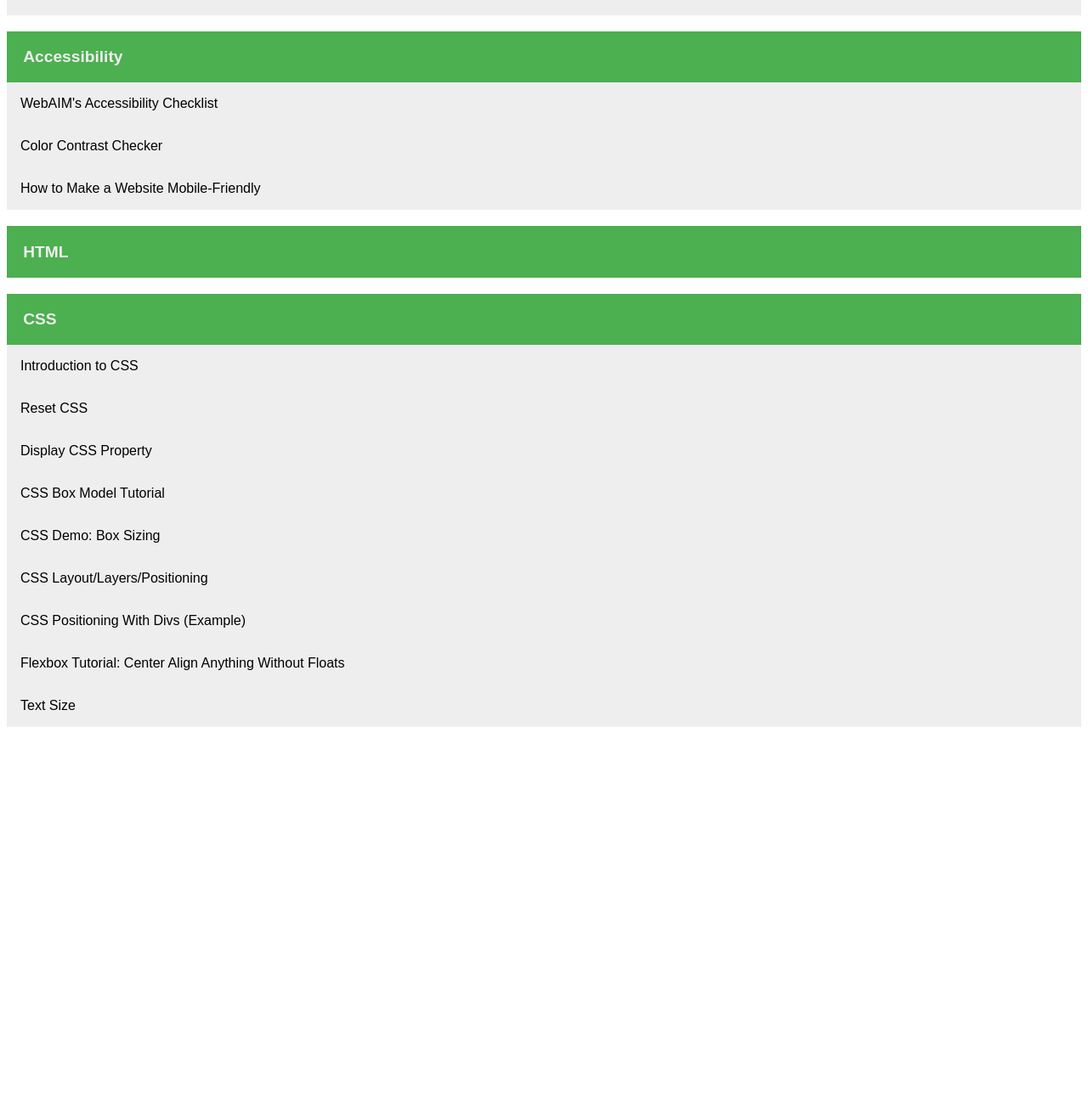
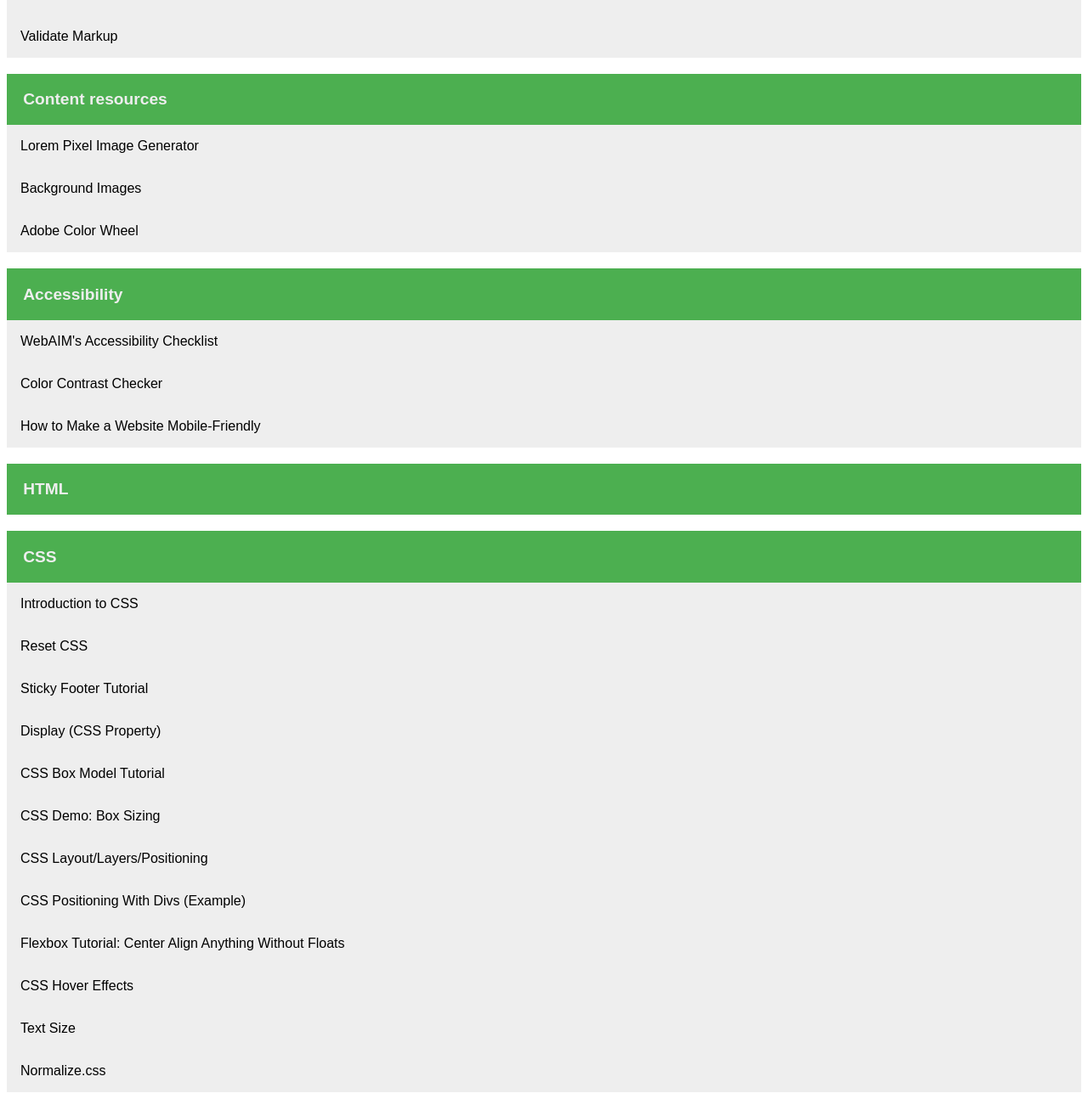
Before and after one commit to cfpaige/about, a plain HTML site: page index.html in a window 1280 px wide. Shown: the part 262-1556 px from the top of the page at 85% size. Before the commit the page ends 1126 px from the top, so only its background shows below. Drawn offline with Linux system fonts and the light colour scheme.

Commit message:
links update

```diff
--- a/index.html
+++ b/index.html
@@ -41,7 +41,19 @@ body {
         <a href="https://uwa.bootcampcontent.com/UWA-Bootcamp/UWSEA201905FSF4-FT" target="blank">Boot Camp (GitLab)</a>
         <a href="https://bootcampspot.com/" target="blank">Boot Camp Spot</a>
         <a href="https://www.git-tower.com/blog/command-line-cheat-sheet/" target="blank">Command Line Cheat Sheet</a>
+        <a href="https://validator.w3.org/#validate_by_input" target="blank">Validate Markup</a>
+        <!-- <a href="#" target="blank">Lorem Ipsum</a>
+        <a href="#" target="blank">Lorem Ipsum</a>
+        <a href="#" target="blank">Lorem Ipsum</a> -->
     </div>
+
+    <div class="vertical-menu">
+        <p class="heading">Content resources</p>
+        <!-- <a href="#" target="blank">Lorem Ipsum Text Generator</a> -->
+        <a href="http://lorempixel.com/" target="blank">Lorem Pixel Image Generator</a>
+        <a href="https://www.toptal.com/designers/subtlepatterns/" target="blank">Background Images</a>
+        <a href="https://color.adobe.com/create/color-wheel/" target="blank">Adobe Color Wheel</a>    </div>
+
 
     <div class="vertical-menu">
         <p class="heading">Accessibility</p>
@@ -62,13 +74,16 @@ body {
         <p class="heading">CSS</p>
         <a href="https://www.yourhtmlsource.com/stylesheets/introduction.html" target="blank">Introduction to CSS</a>
         <a href="https://meyerweb.com/eric/tools/css/reset/" target="blank">Reset CSS</a>
-        <a href="https://developer.mozilla.org/en-US/docs/Web/CSS/display" target="blank">Display CSS Property</a>
+        <a href="https://css-tricks.com/couple-takes-sticky-footer/" target="blank">Sticky Footer Tutorial</a>
+        <a href="https://developer.mozilla.org/en-US/docs/Web/CSS/display" target="blank">Display (CSS Property)</a>
         <a href="https://internetingishard.com/html-and-css/css-box-model/" target="blank">CSS Box Model Tutorial</a>
         <a href="https://developer.mozilla.org/en-US/docs/Web/CSS/box-sizing" target="blank">CSS Demo: Box Sizing</a>
         <a href="https://www.yourhtmlsource.com/stylesheets/csslayout.html" target="blank">CSS Layout/Layers/Positioning</a>
         <a href="https://www.yourhtmlsource.com/examples/positioning2.html" target="blank">CSS Positioning With Divs (Example)</a>
         <a href="https://love2dev.com/blog/absolute-centering-css/" target="blank">Flexbox Tutorial: Center Align Anything Without Floats</a>
+        <a href="http://www.codeitpretty.com/2013/06/how-to-use-css-hover-effects.html" target="blank">CSS Hover Effects</a>
         <a href="https://css-tricks.com/almanac/properties/f/font-size/" target="blank">Text Size</a>
+        <a href="https://necolas.github.io/normalize.css/8.0.1/normalize.css">Normalize.css</a>
     </div>
 
 
```
